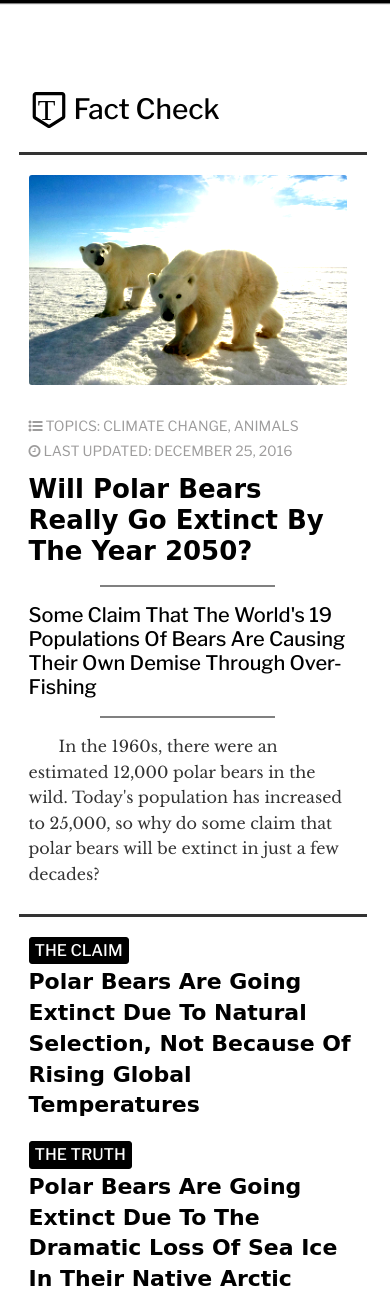
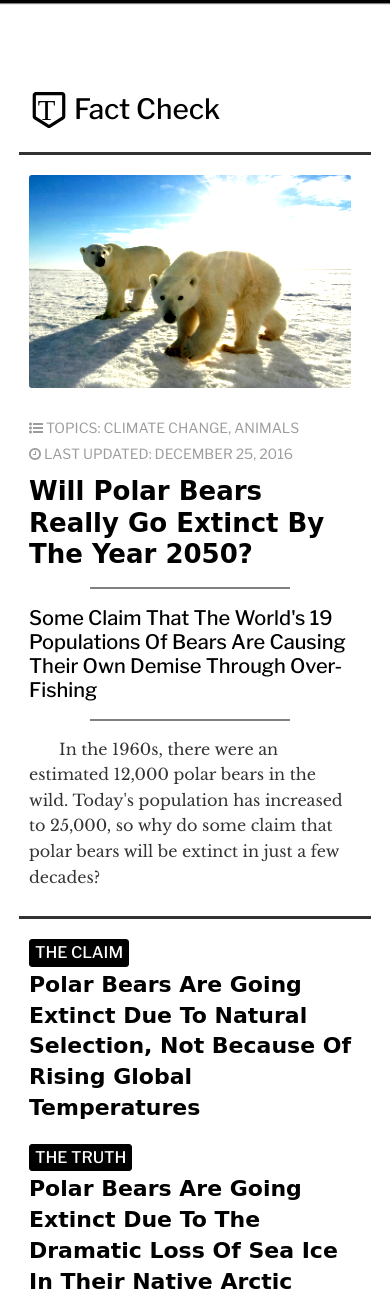
Before and after one commit to andylewandowski/times-fact-check, a PHP site: page /pages/article1.html in a window 390 px wide. Shown: the top 1298 px of the page. Run offline with PHP 8.4, Linux system fonts and the light colour scheme; some libraries are stand-ins or nearby versions; some web fonts are replaced.

Commit message:
Mo' money, mo' fixes

```diff
--- a/css/main.css
+++ b/css/main.css
@@ -557,7 +557,7 @@ ul {
   flex-wrap: wrap;
   justify-content: space-around;
   margin: 0 0 20px 0;
-  padding: 5px;
+  padding: 5px -5px 5px 5px;
 }
 
 .truth-rating-wrapper {
@@ -725,7 +725,7 @@ ul {
 
 .fact-check-grid {
   margin-left: -25px;
-  margin-right: -20px;
+  margin-right: -25px;
 }
 
 /*Forms inputs*/
@@ -811,6 +811,6 @@ select:focus {
 
 @media only screen and (max-width: 480px) {
   hr {
-    width: 175px;
+    width: 200px;
   }
 }
```
